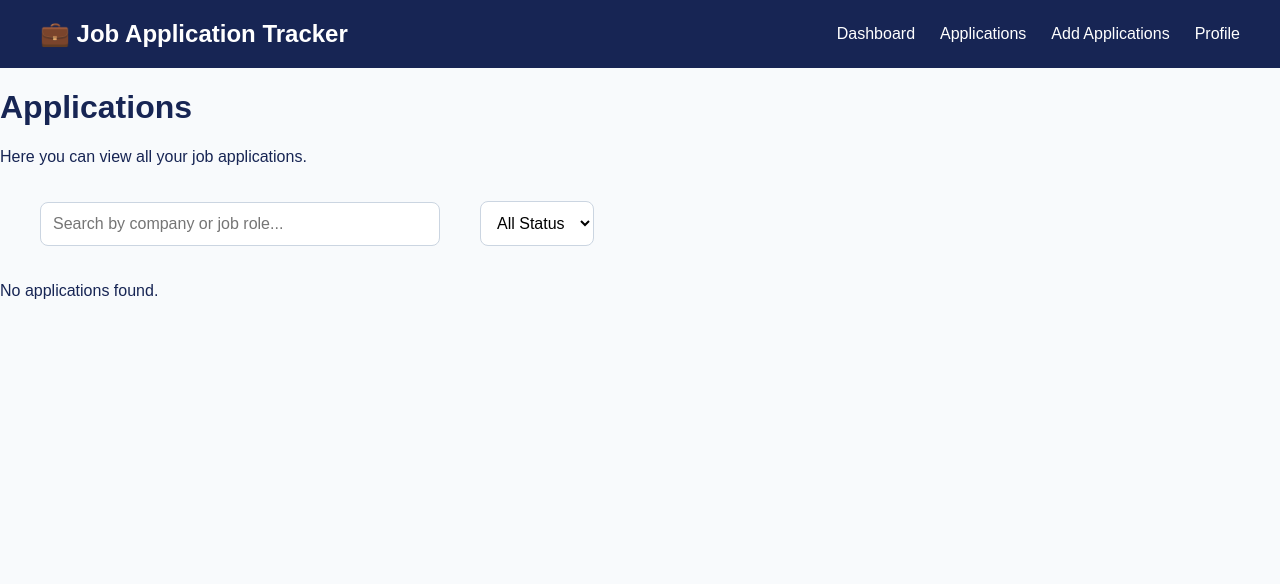
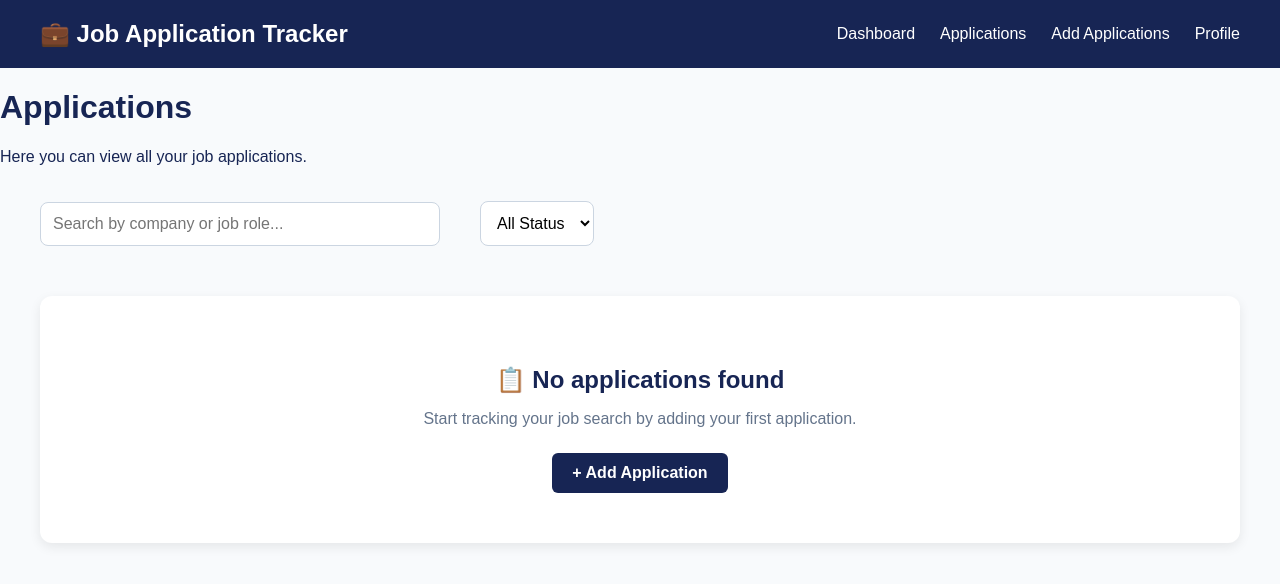
Before and after one commit to bukkaramya24/job-application-tracker, a React (Vite) app: page /applications in a window 1280 px wide. Shown: the top 584 px of the page. Built offline with nearby package versions, Linux system fonts and the light colour scheme.

Commit message:
Polished UI and completed final features

```diff
--- a/src/App.css
+++ b/src/App.css
@@ -43,24 +43,33 @@
   grid-template-columns: repeat(3, 1fr);
   gap: 20px;
 }
-
 .dashboard-card {
   background-color: white;
   padding: 25px;
   border-radius: 12px;
   box-shadow: 0 4px 12px rgba(0, 0, 0, 0.08);
+  transition: transform 0.2s ease, box-shadow 0.2s ease;
+}
+
+.dashboard-card:hover {
+  transform: translateY(-4px);
+  box-shadow: 0 6px 18px rgba(0, 0, 0, 0.12);
 }
 
 .dashboard-card h3 {
   margin-top: 0;
+  margin-bottom: 15px;
   color: #475569;
+  font-size: 16px;
 }
 
 .dashboard-card p {
-  font-size: 32px;
+  font-size: 36px;
   font-weight: bold;
-  margin-bottom: 0;
+  margin: 0;
+  color: #172554;
 }
+
 .add-application {
   max-width: 700px;
   margin: 40px auto;
@@ -122,26 +131,36 @@
 }
 .application-card {
   background-color: white;
-  padding: 20px;
+  padding: 25px;
   margin: 20px 40px;
   border-radius: 12px;
   box-shadow: 0 4px 12px rgba(0, 0, 0, 0.08);
-  max-width: 700px;
+  max-width: 800px;
+  transition: transform 0.2s ease, box-shadow 0.2s ease;
+}
+
+.application-card:hover {
+  transform: translateY(-3px);
+  box-shadow: 0 6px 18px rgba(0, 0, 0, 0.12);
 }
 
 .application-card h3 {
   margin-top: 0;
   margin-bottom: 15px;
+  color: #172554;
+  font-size: 22px;
 }
 
 .application-card p {
-  margin: 8px 0;
+  margin: 10px 0;
   color: #475569;
+  font-size: 15px;
 }
+
 .application-card a {
   display: inline-block;
   margin-top: 10px;
-  color: #172554;
+  color: #2563eb;
   font-weight: bold;
   text-decoration: none;
 }
@@ -149,20 +168,23 @@
 .application-card a:hover {
   text-decoration: underline;
 }
+
 .application-card button {
-  padding: 8px 16px;
-  margin: 10px 5px 0 0;
+  padding: 9px 18px;
+  margin: 15px 8px 0 0;
   border: none;
   border-radius: 6px;
   font-size: 14px;
   cursor: pointer;
   background-color: #172554;
   color: white;
+  transition: background-color 0.2s ease;
 }
 
 .application-card button:hover {
   background-color: #1e3a8a;
 }
+
 .application-card input {
   display: block;
   width: 100%;
@@ -313,3 +335,80 @@
     padding: 20px;
   }
 }
+.empty-state {
+  text-align: center;
+  padding: 50px 20px;
+  margin: 30px 40px;
+  background-color: white;
+  border-radius: 12px;
+  box-shadow: 0 4px 12px rgba(0, 0, 0, 0.08);
+}
+
+.empty-state h2 {
+  margin-bottom: 10px;
+  color: #172554;
+}
+
+.empty-state p {
+  color: #64748b;
+}
+.status-badge {
+  display: inline-block;
+  padding: 5px 10px;
+  border-radius: 20px;
+  font-size: 13px;
+  font-weight: bold;
+}
+
+.status-badge.applied {
+  background-color: #dbeafe;
+  color: #1d4ed8;
+}
+
+.status-badge.interview {
+  background-color: #fef3c7;
+  color: #92400e;
+}
+
+.status-badge.selected {
+  background-color: #dcfce7;
+  color: #166534;
+}
+
+.status-badge.rejected {
+  background-color: #fee2e2;
+  color: #991b1b;
+}
+.empty-state {
+  text-align: center;
+  padding: 50px 20px;
+  margin: 30px 40px;
+  background-color: white;
+  border-radius: 12px;
+  box-shadow: 0 4px 12px rgba(0, 0, 0, 0.08);
+}
+
+.empty-state h2 {
+  margin-bottom: 10px;
+  color: #172554;
+}
+
+.empty-state p {
+  color: #64748b;
+  margin-bottom: 25px;
+}
+
+.empty-state-button {
+  display: inline-block;
+  padding: 11px 20px;
+  background-color: #172554;
+  color: white;
+  text-decoration: none;
+  border-radius: 6px;
+  font-weight: bold;
+  transition: background-color 0.2s ease;
+}
+
+.empty-state-button:hover {
+  background-color: #1e3a8a;
+}
--- a/src/components/ApplicationCard.jsx
+++ b/src/components/ApplicationCard.jsx
@@ -116,7 +116,12 @@ function ApplicationCard({ application, setApplications }) {
 
           <p>Role: {application.jobRole}</p>
 
-          <p>Status: {application.status}</p>
+          <p>
+  Status:{" "}
+  <span className={`status-badge ${application.status.toLowerCase()}`}>
+    {application.status}
+  </span>
+</p>
 
           <p>Date Applied: {application.dateApplied}</p>
 
--- a/src/pages/Applications.jsx
+++ b/src/pages/Applications.jsx
@@ -50,7 +50,15 @@ function Applications() {
      </select>
 
       {filteredApplications.length === 0 ? (
-        <p>No applications found.</p>
+        <div className="empty-state">
+    <h2>📋 No applications found</h2>
+    <p>
+      Start tracking your job search by adding your first application.
+    </p>
+     <a href="/add" className="empty-state-button">
+    + Add Application
+  </a>
+  </div>
       ) : (
         filteredApplications.map((application) => (
           <ApplicationCard
```
